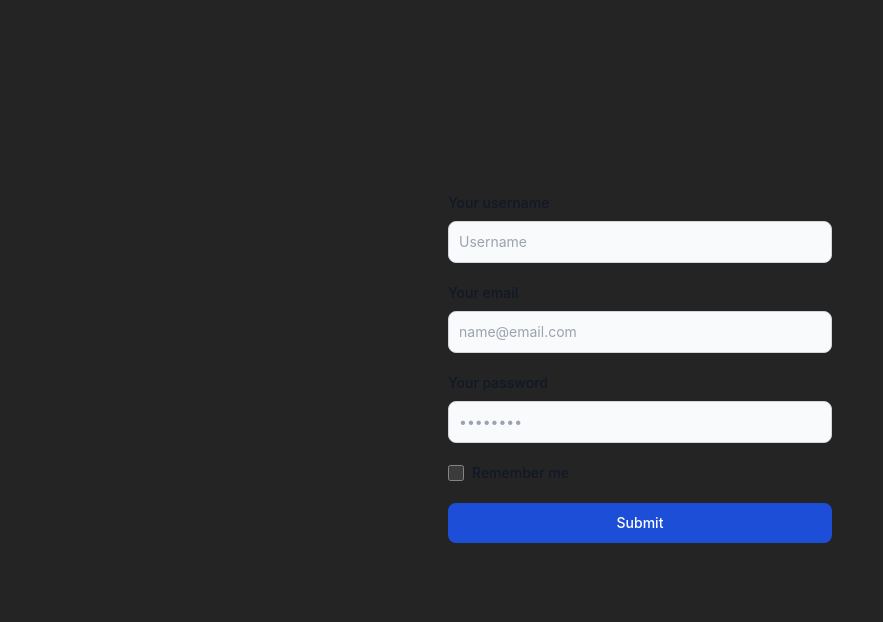
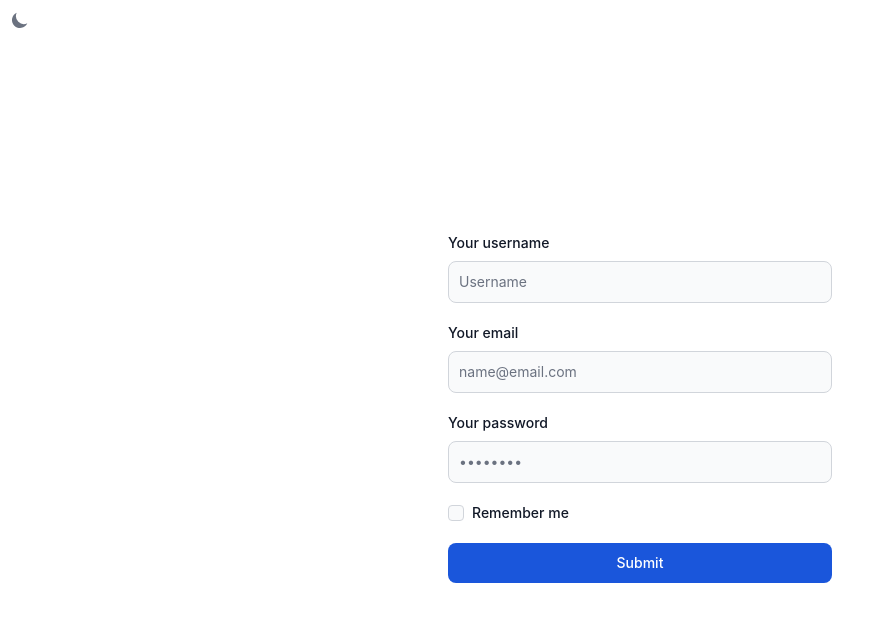
Before and after one commit to Orbitado/DepiFlow, a React (Vite) app: page / in a window 1280 px wide. Shown: the top 622 px of the page, without its empty margins (0-883 px from the left). Built offline with nearby package versions, Linux system fonts and the light colour scheme.

Commit message:
chore: adding flowbite and refactoring the ui

```diff
--- a/package.json
+++ b/package.json
@@ -19,6 +19,7 @@
         "@reduxjs/toolkit": "^2.5.0",
         "eslint-config-prettier": "^10.0.1",
         "firebase": "^11.2.0",
+        "flowbite-react": "^0.10.2",
         "react": "^18.3.1",
         "react-dom": "^18.3.1",
         "react-redux": "^9.2.0",
--- a/src/App.tsx
+++ b/src/App.tsx
@@ -1,10 +1,12 @@
 import { LoginPage } from '@/pages/Auth/LoginPage';
+import { DarkThemeToggle, Flowbite } from 'flowbite-react';
 
 function App() {
     return (
-        <>
+        <Flowbite>
+            <DarkThemeToggle />
             <LoginPage />
-        </>
+        </Flowbite>
     );
 }
 
--- a/src/index.css
+++ b/src/index.css
@@ -2,10 +2,6 @@
     font-family: Inter, system-ui, Avenir, Helvetica, Arial, sans-serif;
     line-height: 1.5;
     font-weight: 400;
-
-    background-color: #242424;
-    color-scheme: dark;
-    color: rgba(255, 255, 255, 0.87);
 
     font-synthesis: none;
     text-rendering: optimizeLegibility;
--- a/tailwind.config.js
+++ b/tailwind.config.js
@@ -1,8 +1,9 @@
+import flowbite from 'flowbite-react/tailwind';
 /** @type {import('tailwindcss').Config} */
 export default {
-  content: ["./index.html", "./src/**/*.{js,ts,jsx,tsx}"],
-  theme: {
-    extend: {},
-  },
-  plugins: [],
+    content: ['./index.html', './src/**/*.{js,ts,jsx,tsx}', flowbite.content()],
+    theme: {
+        extend: {},
+    },
+    plugins: [flowbite.plugin()],
 };
```
Also changed, not shown: 1 other file (tests, documents, lock files or other folders).
